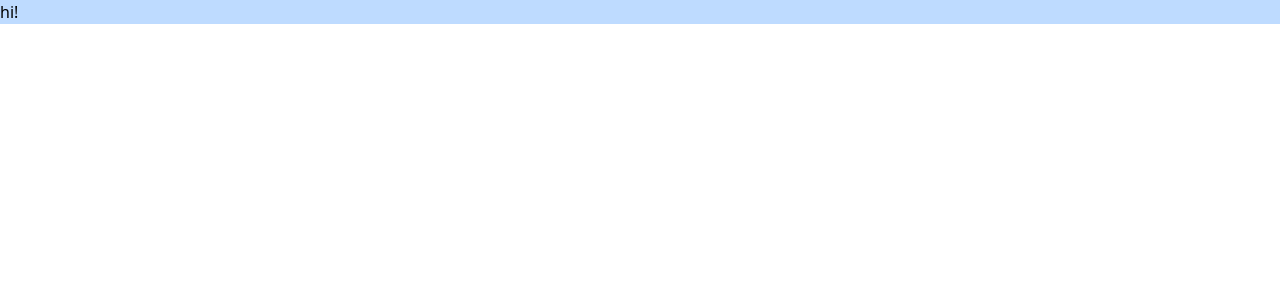
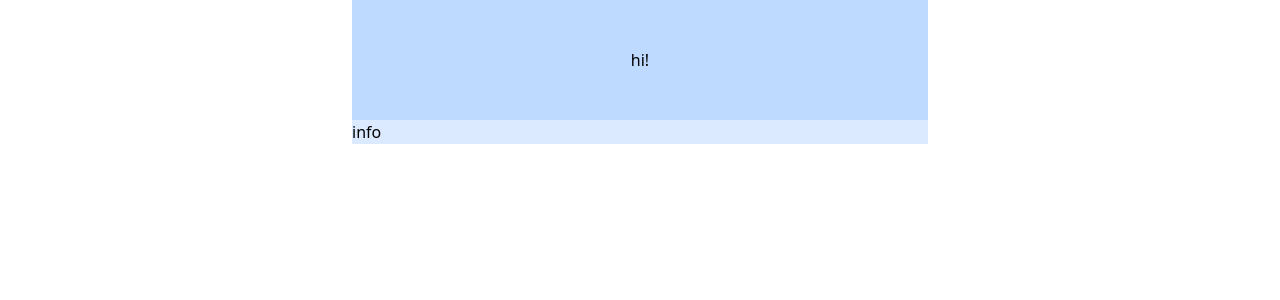
Before and after one commit to carline-sh/carline-sh, a React (Vite) app: page / in a window 1280 px wide. Shown: the top 300 px of the page. Built offline with nearby package versions, Linux system fonts and the light colour scheme.

Commit message:
update styling

```diff
--- a/src/App.tsx
+++ b/src/App.tsx
@@ -1,5 +1,12 @@
 function App() {
-  return <div className="bg-blue-200">hi!</div>;
+  return (
+    <div className="min-h-screen">
+      <div className="w-full max-w-xl mx-auto">
+        <div className="bg-blue-200 p-12 flex justify-center">hi!</div>
+        <div className="bg-blue-100">info</div>
+      </div>
+    </div>
+  );
 }
 
 export default App;
```
